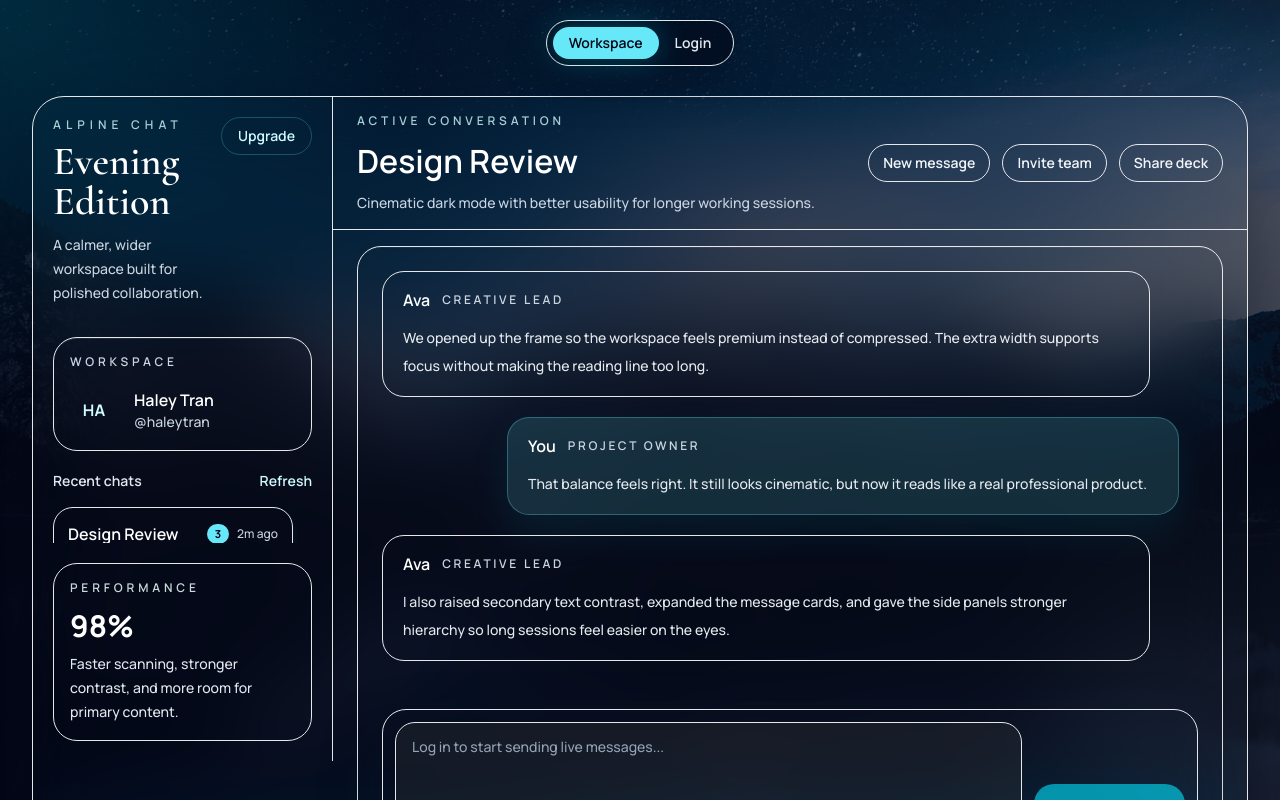
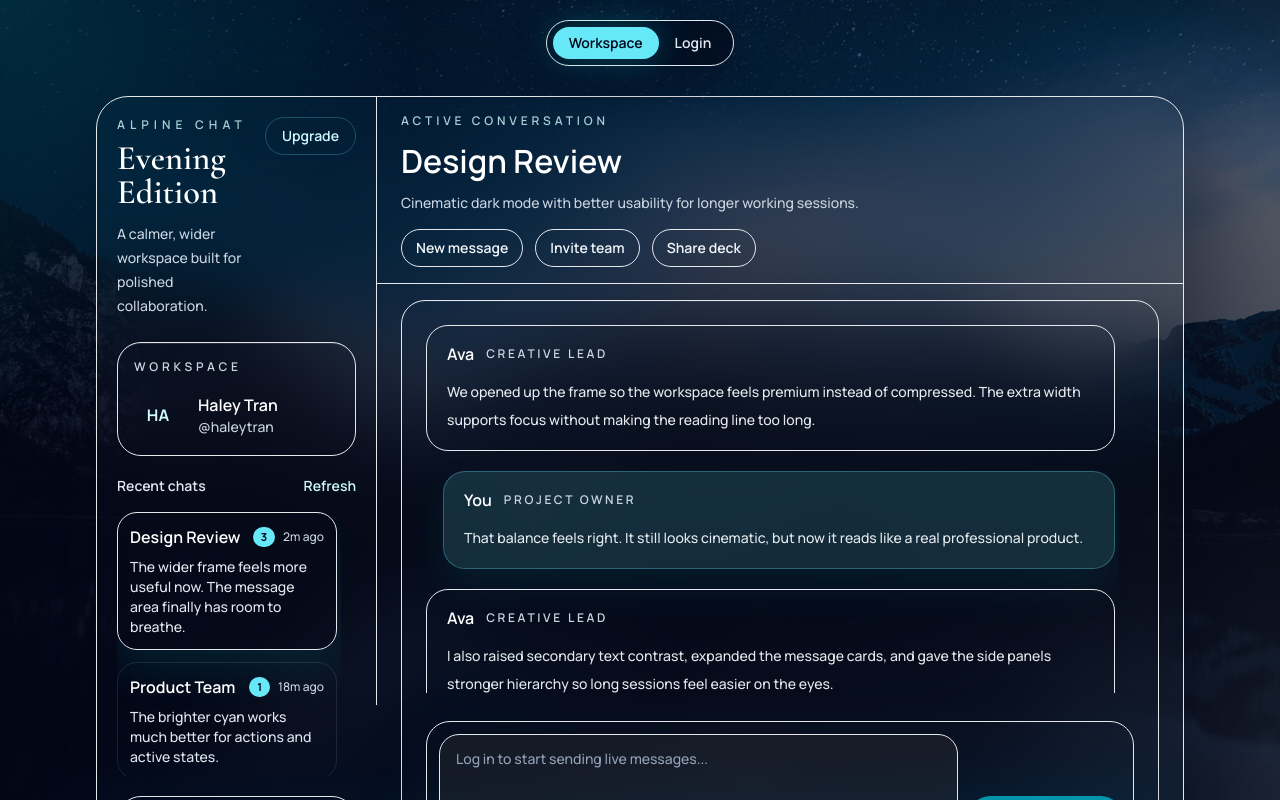
Before and after one commit to HaleyyT/FrensChatApp, a React (Vite) app in the folder frontend/: page / in a window 1280 px wide. Both pictures are taken after a click on the button "Workspace". Shown: the top 800 px of the page. Built offline with nearby package versions, Linux system fonts and the light colour scheme; no server answers.

Commit message:
Resize workspace shell for easier scanning

```diff
--- a/frontend/src/pages/home/home.jsx
+++ b/frontend/src/pages/home/home.jsx
@@ -407,15 +407,15 @@ function Home({ currentUser, onLogout, onSessionChange }) {
   }
 
   return (
-    <div className="min-h-screen w-full px-4 pb-6 pt-24 text-slate-100 sm:px-6 sm:pb-8 lg:px-8 lg:pb-10">
-      <div className="mx-auto flex min-h-[calc(100vh-8.5rem)] max-w-[1360px] overflow-hidden rounded-[32px] border border-white/14 bg-slate-950/48 shadow-[0_36px_120px_rgba(2,6,23,0.58)] backdrop-blur-2xl">
-        <aside className="hidden max-h-[calc(100vh-8.5rem)] w-[300px] flex-col border-r border-white/12 bg-slate-950/64 p-5 xl:flex">
-          <div className="mb-8 flex shrink-0 items-start justify-between gap-4">
+    <div className="min-h-screen w-full px-4 pb-6 pt-24 text-slate-100 sm:px-6 sm:pb-8 lg:px-[50px] lg:pb-10">
+      <div className="mx-auto flex min-h-[calc(100vh-12rem)] max-w-[1088px] overflow-hidden rounded-[32px] border border-white/14 bg-slate-950/48 shadow-[0_36px_120px_rgba(2,6,23,0.58)] backdrop-blur-2xl">
+        <aside className="hidden max-h-[calc(100vh-12rem)] w-[280px] flex-col border-r border-white/12 bg-slate-950/64 p-5 xl:flex">
+          <div className="mb-6 flex shrink-0 items-start justify-between gap-4">
             <div>
               <p className="text-xs font-semibold uppercase tracking-[0.42em] text-cyan-100/80">
                 Alpine Chat
               </p>
-              <h1 className="mt-2 font-serif text-[2.5rem] leading-none text-white">
+              <h1 className="mt-2 font-serif text-[2.15rem] leading-none text-white">
                 Evening Edition
               </h1>
               <p className="mt-3 max-w-xs text-sm font-medium leading-6 text-slate-300">
@@ -464,7 +464,7 @@ function Home({ currentUser, onLogout, onSessionChange }) {
             </button>
           </div>
 
-          <div className="max-h-[48vh] space-y-3 overflow-y-auto overscroll-contain pr-1 [scrollbar-gutter:stable]">
+          <div className="min-h-[264px] max-h-[340px] space-y-3 overflow-y-auto overscroll-contain pr-1 [scrollbar-gutter:stable]">
             {isLoadingUsers && !isPreviewMode ? (
               <div className="rounded-[20px] border border-white/10 bg-white/6 p-4 text-sm font-medium text-slate-300">
                 Loading conversations...
@@ -479,7 +479,7 @@ function Home({ currentUser, onLogout, onSessionChange }) {
                       setSelectedUserId(conversation.id);
                     }
                   }}
-                  className={`w-full rounded-[20px] border p-3.5 text-left transition duration-300 ease-in-out ${
+                  className={`w-full rounded-[20px] border p-3 text-left transition duration-300 ease-in-out ${
                     conversation.active
                       ? "border-cyan-300/34 bg-cyan-300/16 shadow-[0_20px_45px_rgba(0,229,255,0.11)]"
                       : "border-white/10 bg-white/6 hover:bg-white/9"
@@ -508,7 +508,7 @@ function Home({ currentUser, onLogout, onSessionChange }) {
                       {conversation.isOnline ? "Online" : "Offline"}
                     </p>
                   ) : null}
-                  <p className="mt-2 text-sm font-medium leading-6 text-slate-200">
+                  <p className="mt-2 text-sm font-medium leading-5 text-slate-200">
                     {conversation.preview}
                   </p>
                 </button>
@@ -527,7 +527,7 @@ function Home({ currentUser, onLogout, onSessionChange }) {
           </div>
         </aside>
 
-        <section className="flex min-h-[calc(100vh-8.5rem)] flex-1 flex-col bg-gradient-to-b from-slate-950/32 via-slate-950/20 to-slate-950/42">
+        <section className="flex min-h-[calc(100vh-12rem)] flex-1 flex-col bg-gradient-to-b from-slate-950/32 via-slate-950/20 to-slate-950/42">
           <header className="flex flex-wrap items-center justify-between gap-4 border-b border-white/12 px-4 py-4 sm:px-6">
             <div>
               <p className="text-xs font-semibold uppercase tracking-[0.32em] text-cyan-100/80">
@@ -575,7 +575,7 @@ function Home({ currentUser, onLogout, onSessionChange }) {
                 </span>
               </div>
 
-              <div className="max-h-[54vh] min-h-[280px] space-y-5 overflow-y-auto overscroll-contain pr-1 [scrollbar-gutter:stable]">
+              <div className="max-h-[46vh] min-h-[260px] space-y-5 overflow-y-auto overscroll-contain pr-1 [scrollbar-gutter:stable]">
                 {isLoadingMessages && !isPreviewMode ? (
                   <div className="rounded-[22px] border border-white/12 bg-white/7 px-4 py-4 text-sm font-medium text-slate-300">
                     Loading messages...
```
